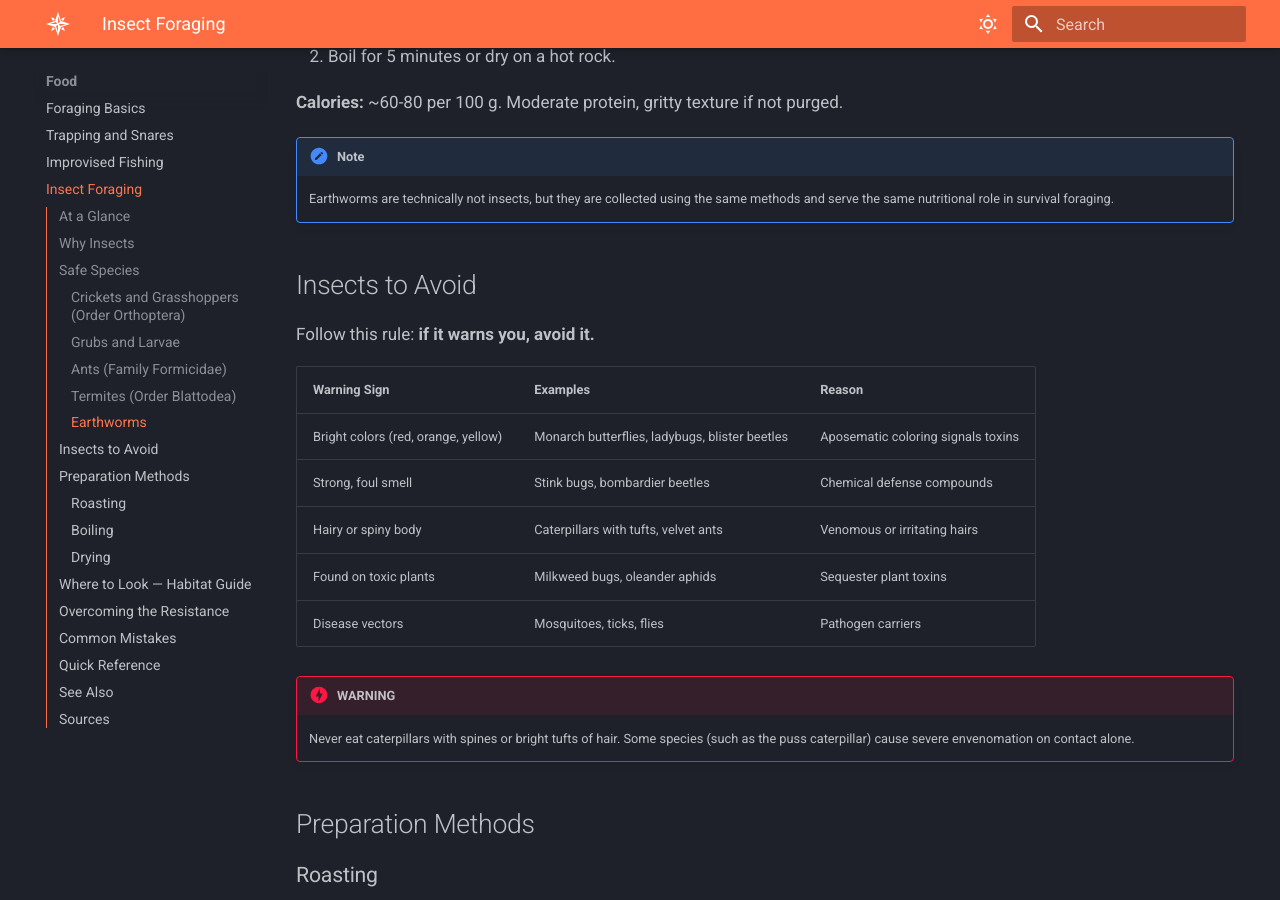
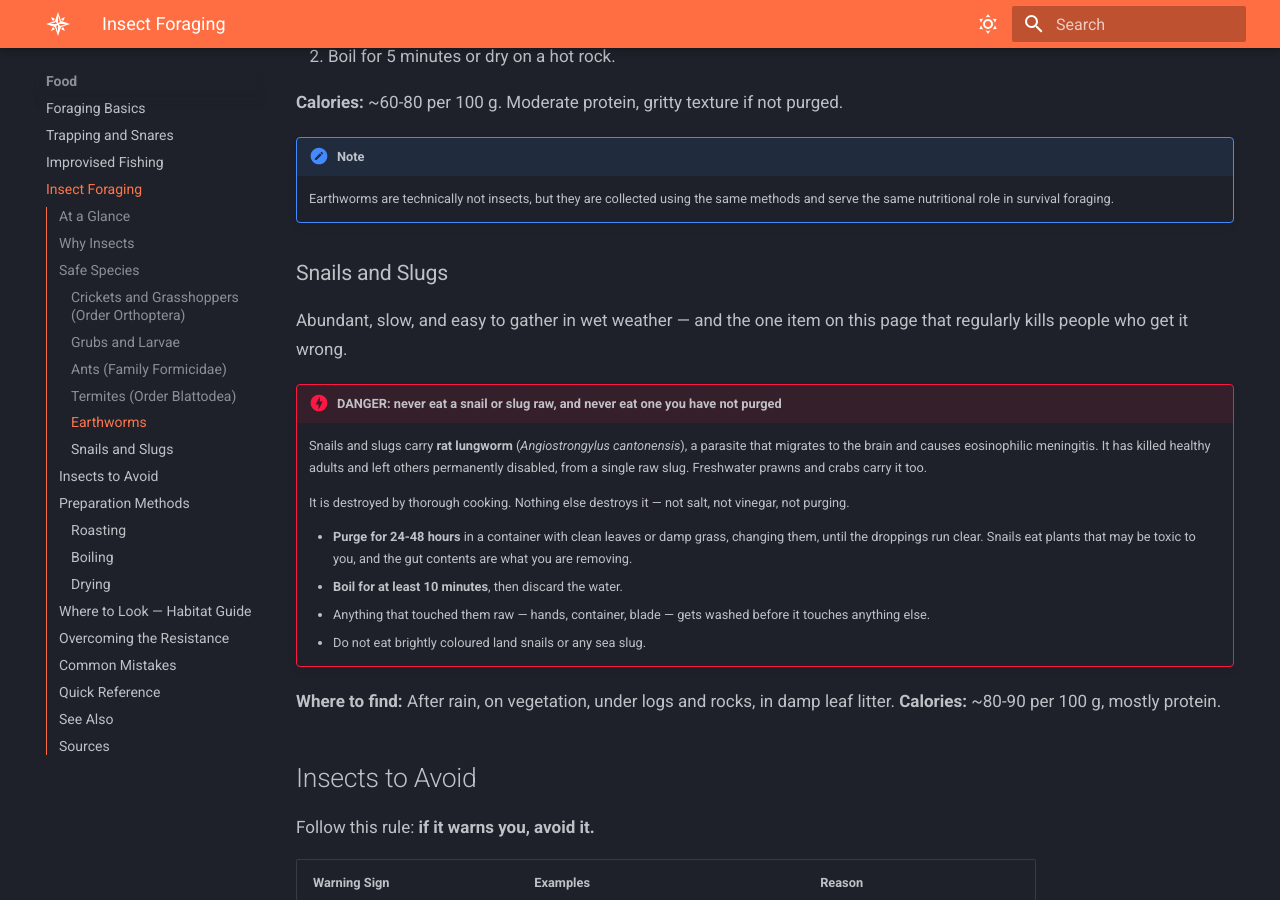
Before and after one commit to mmayden/WilderThings, an MkDocs documentation site: the page built from docs/food/insect-foraging.md, in a window 1280 px wide and 900 px high, scrolled down 3310 px. Built offline with MkDocs 1.6.1 and Material for MkDocs 9.7.7, drawn with Linux system fonts in a browser that asks for light colours; some of the changed text lies outside the part shown.

Commit message:
content: snails and slugs, and the parasite that makes them dangerous
insect-foraging covers earthworms, which are not insects, on the sensible
grounds that they are gathered the same way and fill the same role. Snails
and slugs meet that test better than earthworms do — more abundant, slower,
easier, and more calories — and were missing.

They are also the one item on that page that regularly kills people. Rat
lungworm (Angiostrongylus cantonensis) migrates to the brain and causes
eosinophilic meningitis. Healthy adults have died and others been
permanently disabled after eating a single raw slug. Freshwater prawns and
crabs carry it too.

Thorough cooking destroys it and nothing else does — not salt, not vinegar,
not purging. So the entry leads with that rather than with how to find them,
and includes the parts people skip: purge 24-48 hours until the droppings run
clear, because snails eat plants that are toxic to you; boil ten minutes and
discard the water; wash anything that touched them raw.

A guide that already tells readers to gather grubs from rotting logs and
worms from leaf litter will have readers picking up snails whether or not it
mentions them. Better that it mentions them with the warning attached.

Also corrected the See Also description pointing at foraging-basics, which
still promised the Universal Edibility Test. That test does not apply to
insects, and foraging-basics now carries a DANGER block about its limits
rather than presenting it as a method.

Co-Authored-By: Claude Opus 5 (1M context) <noreply@anthropic.com>

```diff
--- a/docs/food/insect-foraging.md
+++ b/docs/food/insect-foraging.md
@@ -118,6 +118,31 @@ Insects are the most abundant animal food source on Earth. They require no weapo
 !!! note
     Earthworms are technically not insects, but they are collected using the same methods and serve the same nutritional role in survival foraging.
 
+### Snails and Slugs
+
+Abundant, slow, and easy to gather in wet weather — and the one item on this page that
+regularly kills people who get it wrong.
+
+!!! danger "DANGER: never eat a snail or slug raw, and never eat one you have not purged"
+    Snails and slugs carry **rat lungworm** (*Angiostrongylus cantonensis*), a parasite
+    that migrates to the brain and causes eosinophilic meningitis. It has killed healthy
+    adults and left others permanently disabled, from a single raw slug. Freshwater prawns
+    and crabs carry it too.
+
+    It is destroyed by thorough cooking. Nothing else destroys it — not salt, not
+    vinegar, not purging.
+
+    - **Purge for 24-48 hours** in a container with clean leaves or damp grass, changing
+      them, until the droppings run clear. Snails eat plants that may be toxic to you, and
+      the gut contents are what you are removing.
+    - **Boil for at least 10 minutes**, then discard the water.
+    - Anything that touched them raw — hands, container, blade — gets washed before it
+      touches anything else.
+    - Do not eat brightly coloured land snails or any sea slug.
+
+**Where to find:** After rain, on vegetation, under logs and rocks, in damp leaf litter.
+**Calories:** ~80-90 per 100 g, mostly protein.
+
 ## Insects to Avoid
 
 Follow this rule: **if it warns you, avoid it.**
@@ -188,10 +213,11 @@ Psychological aversion to eating insects is cultural, not biological. In a survi
 | Ants | Trails, nests, logs | 5 min boil | Boil to neutralize formic acid |
 | Termites | Mounds, dead wood | Roast or boil | Lowest-risk if raw is unavoidable |
 | Earthworms | Soil, under logs | Purge + boil | Purge gut before cooking |
+| Snails, slugs | Damp ground after rain | Purge 24-48 h, boil 10 min | **Rat lungworm — never raw** |
 
 ## See Also
 
-- [Foraging Basics](foraging-basics.md) — universal Edibility Test and general foraging principles.
+- [Foraging Basics](foraging-basics.md) — why plant foraging is a poor bet, and the food-priority reality that makes insects the better target.
 - [Insect Threats](../wildlife/insect-threats.md) — dangerous insects to avoid entirely.
 
 ## Sources
```
Also changed, not shown: docs/navigation/map-and-compass.md (+2 -2 lines), docs/navigation/natural-navigation.md (+1 -1 lines).
